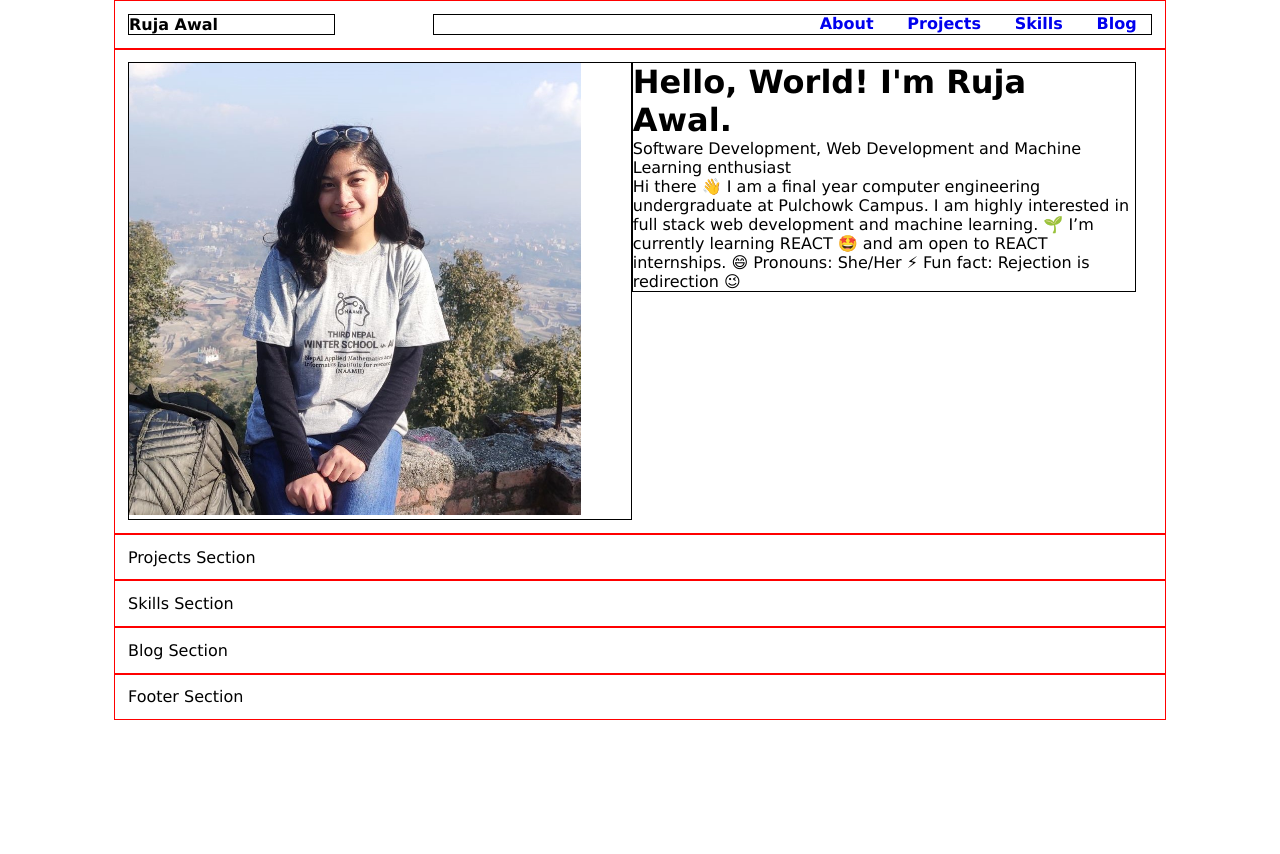
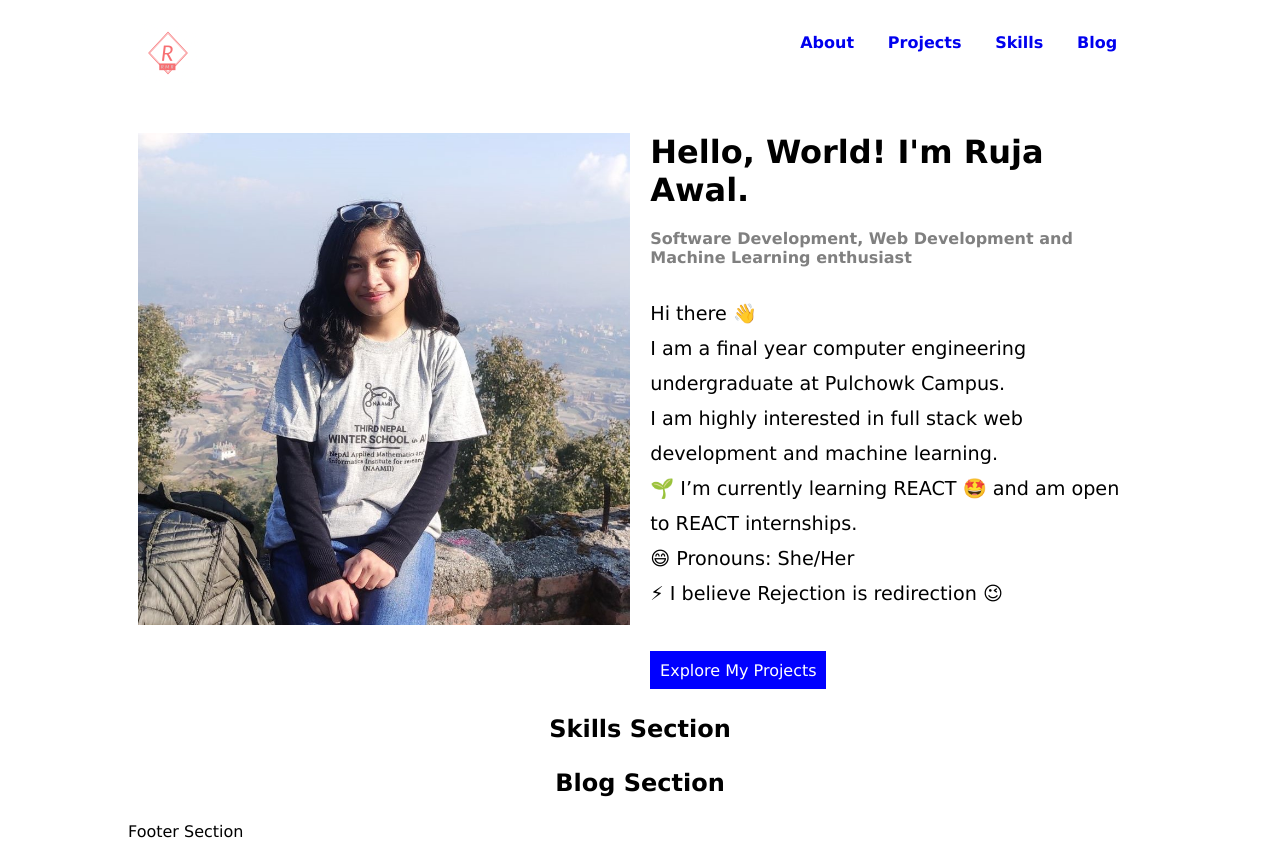
Before and after one commit to awalrujaa/MyPortfolio, a plain HTML site: page index.html in a window 1280 px wide. Before the commit the page ends 800 px from the top, so only its background shows below. Drawn offline with Linux system fonts and the light colour scheme.

Commit message:
Added Project page

```diff
--- a/css/style.css
+++ b/css/style.css
@@ -12,7 +12,6 @@
 }
 
 .wrapper{
-    border: 1px solid red;
     width: 80%;
     margin: 0 auto;
     padding: 1%;
@@ -27,30 +26,53 @@
     text-align: right;
 }
 
+.text-center{
+    text-align: center;
+}
+
 .img-responsive{
-    width: 90%;
+    width: 100%;
 
 }
 
+.btn{
+    background-color: blue;
+    color: white;
+    padding: 2%;
+    text-decoration: none;
+}
+
+.btn:hover{
+    border: 1px solid blue;
+    background-color: white;
+    color: blue;
+}
+
 .col-2{
-    width: 49%;
+    width: 48%;
+    float: left;
+    padding: 1%;
+}
+.col-4{
     border: 1px solid black;
+    width: 28%;
     float: left;
+    margin: 2%;
 }
 
 /* CSS for Navbar */
 
 .logo{
     width: 20%;
-    border: 1px solid black;
     float: left;
     font-weight: bold;
+    padding: 1%;
 }
 
 .menu{
     width: 70%;
-    border: 1px solid black;
     float: right;
+    padding: 2%;
 }
 
 .menu ul{
@@ -71,3 +93,45 @@
     color: black;
     text-decoration: underline;
 }
+
+/*CSS for About Section */
+
+
+.about-title{
+    margin-bottom: 4%;
+}
+
+.about-subtitle{
+    font-weight: bold;
+    color: gray;
+    margin-bottom: 6%;
+}
+
+.about-description{
+    font-size: 1.2em;
+    line-height: 35px;
+    margin-bottom: 10%;
+}
+
+/* CSS for Projects Section*/
+
+.projects a{
+    color: white;
+    font-weight: bold;
+
+}
+
+.projects a:hover{
+    color: lightseagreen;
+}
+
+.project-box{
+    position: relative;
+}
+
+.project-title{
+    position: absolute;
+    top: 80%;
+    padding: 2%;
+
+}
--- a/index.html
+++ b/index.html
@@ -13,12 +13,15 @@
     <!--Navbar Section Starts Here-->
     <nav class="navbar">
         <div class="wrapper">
-            <div class="logo">Ruja Awal</div>
+            <div class="logo">
+                <a href="index.html"><img src="images/projects/1.png" alt="Logo">
+                </a>
+            </div>
 
             <div class="menu text-right">
                 <ul>
-                    <li><a href="#">About</a></li>
-                    <li><a href="#">Projects</a></li>
+                    <li><a href="index.html">About</a></li>
+                    <li><a href="projects.html">Projects</a></li>
                     <li><a href="#">Skills</a></li>
                     <li><a href="#">Blog</a></li>
                 </ul>
@@ -38,20 +41,23 @@
             </div>
 
             <div class="col-2">
-                <h1>Hello, World! I'm Ruja Awal.</h1>
+                <h1 class="about-title">Hello, World! I'm Ruja Awal.</h1>
 
-                <p>Software Development, Web Development and Machine Learning enthusiast</p>
+                <p class="about-subtitle">Software Development, Web Development and Machine Learning enthusiast</p>
 
-                <p>Hi there 👋
-                    I am a final year computer engineering undergraduate at Pulchowk Campus.
+                <p class="about-description">Hi there 👋 <br>
+                    I am a final year computer engineering undergraduate at Pulchowk Campus. <br>
 
-                    I am highly interested in full stack web development and machine learning.
+                    I am highly interested in full stack web development and machine learning. <br>
 
-                    🌱 I’m currently learning REACT 🤩 and am open to REACT internships.
+                    🌱 I’m currently learning REACT 🤩 and am open to REACT internships. <br>
 
-                    😄 Pronouns: She/Her
+                    😄 Pronouns: She/Her <br>
 
-                    ⚡ Fun fact: Rejection is redirection 😉</p>
+                    ⚡ I believe Rejection is redirection 😉
+                </p>
+
+                <a href="projects.html" class="btn">Explore My Projects</a>
             </div>
 
             <div class="clearfix"></div>
@@ -59,19 +65,10 @@
     </div>
     <!--About Section Ends Here-->
 
-
-    <!--Projects Section Starts Here-->
-    <div class="projects">
-        <div class="wrapper">
-            <p>Projects Section</p>
-        </div>
-    </div>
-    <!--Projects Section Ends Here-->
-
     <!--Skills Section Starts Here-->
     <div class="skills">
         <div class="wrapper">
-            <p>Skills Section</p>
+            <h2 class="text-center">Skills Section</h2>
         </div>
     </div>
     <!--Skills Section Ends Here-->
@@ -79,7 +76,7 @@
     <!--Blog Section Starts Here-->
     <div class="blog">
         <div class="wrapper">
-            <p>Blog Section</p>
+            <h2 class="text-center">Blog Section</h2>
         </div>
     </div>
     <!--Blog Section Ends Here-->
```
Also changed, not shown: projects.html (added, +85 -0 lines), images/projects/1.png (added), images/projects/Chess-game.jpg (added), images/projects/Logo-RMR.png (added), images/projects/Visualizer.jpg (added), images/projects/content-writing.jpg (deleted), images/projects/logo-design.jpg (deleted), images/projects/web-design.jpg (deleted).
